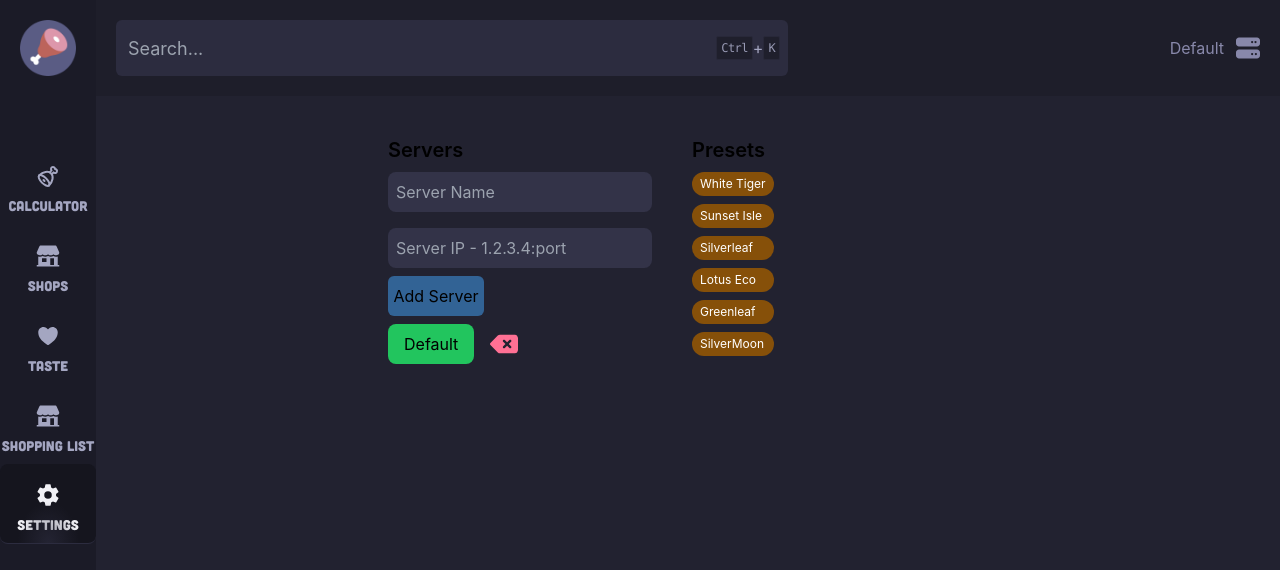
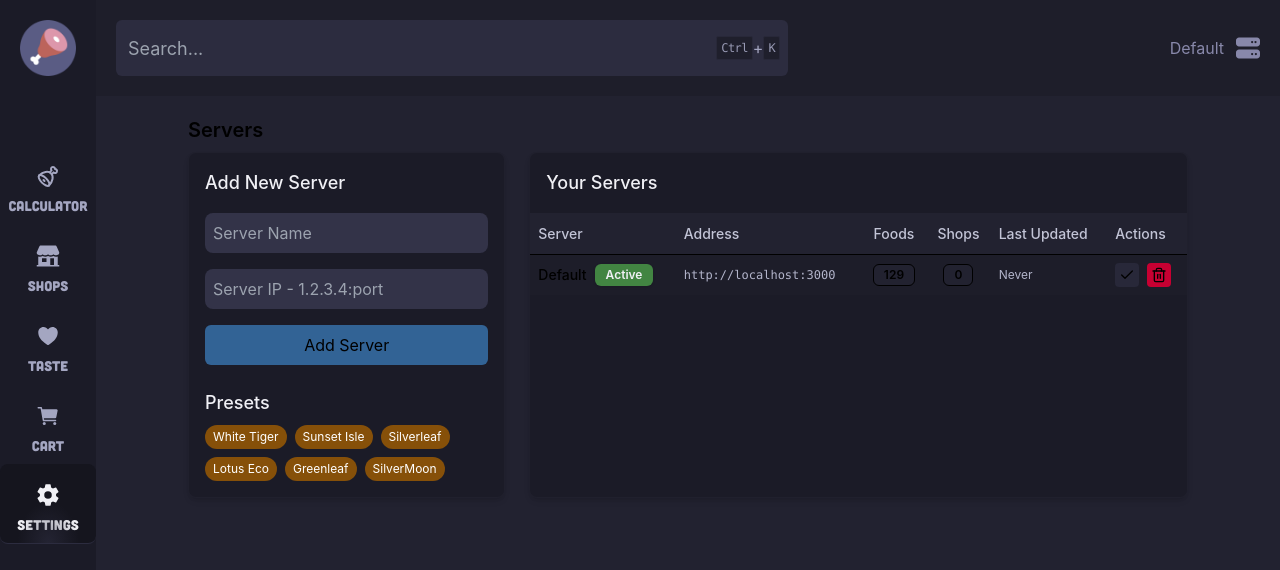
Before and after one commit to oddiz/ecofoodapp-v2.1, a Next.js app: page /settings in a window 1280 px wide. Shown: the top 570 px of the page. Built offline with nearby package versions, Linux system fonts and the light colour scheme.

Commit message:
better settings

```diff
--- a/src/components/Nav/Navigator.tsx
+++ b/src/components/Nav/Navigator.tsx
@@ -1,6 +1,11 @@
 import { TbMeat } from "react-icons/tb";
 import { NavItem } from "./NavItem";
-import { IoStorefrontSharp, IoHeart, IoSettingsSharp } from "react-icons/io5";
+import {
+  IoStorefrontSharp,
+  IoHeart,
+  IoSettingsSharp,
+  IoCart,
+} from "react-icons/io5";
 import Image from "next/image";
 import { useNavigator } from "@/hooks/useNavigator";
 import Link from "next/link";
@@ -27,9 +32,9 @@ export const Navigator: React.FC = () => {
     },
     {
       id: "shopping-list",
-      label: "Shopping List",
-      icon: <IoStorefrontSharp size={24} />,
-      link: "/shopping-list",
+      label: "Cart",
+      icon: <IoCart size={24} />,
+      link: "/cart",
     },
     {
       id: "settings",
--- a/src/components/pages/settings/AddServer.tsx
+++ b/src/components/pages/settings/AddServer.tsx
@@ -1,11 +1,20 @@
+import { Badge } from "@/components/ui/badge";
+import {
+  TableBody,
+  Table,
+  TableCell,
+  TableHead,
+  TableHeader,
+  TableRow,
+} from "@/components/ui/table";
 import { useServerStore } from "@/store/useServerStore";
 import type { EcoServer } from "@/types/server";
 import { getFoodsFromAPI } from "@/utils/getServerFoods";
 import { getFoodShopsFromAPI } from "@/utils/getServerFoodShops";
 import { sanitizeUrl } from "@/utils/sanitizeUrl";
 import { Button, Input } from "@headlessui/react";
+import { Check, Trash2 } from "lucide-react";
 import { useState } from "react";
-import { FaDeleteLeft } from "react-icons/fa6";
 import { toast } from "sonner";
 
 const PREFILLED_SERVERS: EcoServer[] = [
@@ -74,9 +83,45 @@ const AddServerComponent = () => {
     }
     setServerLoading(false);
   };
-  const ServerPresetBadge = ({ server }: { server: EcoServer }) => {
+
   return (
+    <div className="flex flex-col my-5">
+      <h2 className="mb-2 text-xl font-semibold">Servers</h2>
+      <div className="grid grid-cols-1 lg:grid-cols-3 gap-6">
+        {/* Add Server Form */}
+        <div className="p-4 bg-primarydark-700 rounded-lg border border-primarydark-500/40 shadow-md">
+          <h3 className="text-lg font-medium mb-4 text-primary-100">
+            Add New Server
+          </h3>
+          <div className="space-y-4">
+            <Input
+              value={newServerName}
+              onChange={(e) => setNewServerName(e.target.value)}
+              placeholder="Server Name"
+              className="w-full h-10 px-2 bg-primarydark-300 focus:bg-primarydark-200 focus:ring-0 rounded-lg focus:outline-none"
+            />
+            <Input
+              value={newServerIP}
+              onChange={(e) => setNewServerIP(e.target.value)}
+              placeholder="Server IP - 1.2.3.4:port"
+              className="w-full h-10 px-2 bg-primarydark-300 focus:bg-primarydark-200 focus:ring-0 rounded-lg focus:outline-none"
+            />
+            <Button
+              className="bg-ecoblue-600 w-full h-10 rounded-md"
+              onClick={handleAddServer}
+            >
+              {serverLoading ? "Loading..." : "Add Server"}
+            </Button>
+          </div>
+
+          <div className="mt-6">
+            <h3 className="text-lg font-medium mb-2 text-primary-100">
+              Presets
+            </h3>
+            <div className="flex flex-wrap gap-2">
+              {PREFILLED_SERVERS.map((server: EcoServer) => (
                 <span
+                  key={server.name}
                   onClick={() => {
                     setNewServerName(server.name);
                     setNewServerIP(server.address);
@@ -85,55 +130,133 @@ const AddServerComponent = () => {
                 >
                   {server.name}
                 </span>
-    );
-  };
-  return (
-    <div className="flex flex-row my-5  ">
-      <div className="flex flex-col my-5  ">
-        <h2 className="mb-2 text-xl font-semibold ">Servers</h2>
-        <div className="mb-2 flex flex-col space-y-2">
-          <Input
-            value={newServerName}
-            onChange={(e) => setNewServerName(e.target.value)}
-            placeholder="Server Name"
-            className="mb-2 w-full h-10 px-2 bg-primarydark-300 focus:bg-primarydark-200 focus:ring-0 rounded-lg focus:outline-none  max-w-xs"
-          />
-          <Input
-            value={newServerIP}
-            onChange={(e) => setNewServerIP(e.target.value)}
-            placeholder="Server IP - 1.2.3.4:port"
-            className="mb-2 w-full h-10 px-2 bg-primarydark-300 focus:bg-primarydark-200 focus:ring-0 rounded-lg focus:outline-none  max-w-xs"
-          />
-          <Button
-            className=" bg-ecoblue-600 w-24 h-10 rounded-md"
-            onClick={handleAddServer}
-          >
-            {serverLoading ? "Loading" : "Add Server"}
-          </Button>
-          {availableServers.map((server: EcoServer) => (
-            <div key={server.address} className="flex flex-row space-x-2">
-              <button
-                onClick={() => setCurrentServer(server)}
-                className={`mr-2 rounded-lg ${server.address === currentServer.address ? "bg-green-500" : "bg-gray-500"} px-4 py-2 text-black`}
-              >
-                {server.name}
-              </button>
-
-              <FaDeleteLeft
-                size={28}
-                onClick={() => removeServer(server)}
-                className="cursor-pointer mr-2 rounded-lg text-ecored-300 text-xs self-center "
-              />
-            </div>
               ))}
             </div>
           </div>
-      <div className="flex flex-col my-5  px-10">
-        <h2 className="mb-2 text-xl font-semibold ">Presets</h2>
-        <div className="mb-2 flex flex-col space-y-2">
-          {PREFILLED_SERVERS.map((server: EcoServer) => (
-            <ServerPresetBadge key={server.name} server={server} />
-          ))}
+        </div>
+
+        {/* Server List Table - Using shadcn style */}
+        <div className="col-span-1 lg:col-span-2 bg-primarydark-700 rounded-lg border border-primarydark-500/40 shadow-md overflow-hidden">
+          <div className="p-4 border-b border-primarydark-600">
+            <h3 className="text-lg font-medium text-primary-100">
+              Your Servers
+            </h3>
+          </div>
+
+          {availableServers.length === 0 ? (
+            <div className="p-8 text-center text-primary-400">
+              <p>No servers added yet</p>
+              <p className="text-sm mt-1">
+                Add a server using the form or select a preset
+              </p>
+            </div>
+          ) : (
+            <div className="overflow-x-auto">
+              <Table>
+                <TableHeader className="bg-primarydark-600">
+                  <TableRow>
+                    <TableHead className="text-primary-300">Server</TableHead>
+                    <TableHead className="text-primary-300">Address</TableHead>
+                    <TableHead className="text-primary-300 text-center">
+                      Foods
+                    </TableHead>
+                    <TableHead className="text-primary-300 text-center">
+                      Shops
+                    </TableHead>
+                    <TableHead className="text-primary-300">
+                      Last Updated
+                    </TableHead>
+                    <TableHead className="text-primary-300">Actions</TableHead>
+                  </TableRow>
+                </TableHeader>
+                <TableBody>
+                  {availableServers.map((server: EcoServer) => {
+                    // Get server data from the store
+                    const foods =
+                      useServerStore.getState().serverFoods[server.address] ??
+                      [];
+                    const shops =
+                      useServerStore.getState().serverShops[server.address] ??
+                      [];
+                    const lastRefresh =
+                      useServerStore.getState().lastRefreshList?.[
+                        server.address
+                      ];
+                    const isActive = server.address === currentServer.address;
+
+                    return (
+                      <TableRow
+                        key={server.address}
+                        className={`border-b border-primarydark-600 ${isActive ? "bg-primarydark-600/30" : ""} hover:bg-primarydark-600/50`}
+                      >
+                        <TableCell className="font-medium">
+                          <div className="flex items-center gap-2">
+                            {server.name}
+                            {isActive && (
+                              <Badge className="bg-ecogreen-600 text-primary-100">
+                                Active
+                              </Badge>
+                            )}
+                          </div>
+                        </TableCell>
+                        <TableCell className="font-mono text-xs text-primary-400">
+                          {server.address}
+                        </TableCell>
+                        <TableCell className="text-center">
+                          <Badge
+                            variant="outline"
+                            className="bg-primarydark-600"
+                          >
+                            {foods.length}
+                          </Badge>
+                        </TableCell>
+                        <TableCell className="text-center">
+                          <Badge
+                            variant="outline"
+                            className="bg-primarydark-600"
+                          >
+                            {shops.length}
+                          </Badge>
+                        </TableCell>
+                        <TableCell className="text-xs text-primary-400">
+                          {lastRefresh
+                            ? new Date(lastRefresh).toLocaleString()
+                            : "Never"}
+                        </TableCell>
+                        <TableCell>
+                          <div className="flex space-x-2">
+                            <button
+                              onClick={() => setCurrentServer(server)}
+                              disabled={isActive}
+                              className={`p-1 rounded ${
+                                isActive
+                                  ? "bg-primarydark-500 cursor-not-allowed"
+                                  : "bg-ecoblue-600 hover:bg-ecoblue-500"
+                              }`}
+                              title={
+                                isActive
+                                  ? "Current server"
+                                  : "Set as active server"
+                              }
+                            >
+                              <Check size={16} />
+                            </button>
+                            <button
+                              onClick={() => removeServer(server)}
+                              className="p-1 rounded bg-ecored-600 hover:bg-ecored-500"
+                              title="Remove server"
+                            >
+                              <Trash2 size={16} />
+                            </button>
+                          </div>
+                        </TableCell>
+                      </TableRow>
+                    );
+                  })}
+                </TableBody>
+              </Table>
+            </div>
+          )}
         </div>
       </div>
     </div>
--- a/src/components/pages/shopping/ShopMarker.tsx
+++ b/src/components/pages/shopping/ShopMarker.tsx
@@ -1,6 +1,6 @@
 import React, { useState } from "react";
 import { Store } from "lucide-react";
-import type { BestDeal } from "@/pages/shopping-list";
+import type { BestDeal } from "@/pages/cart";
 
 interface MapDimensions {
   naturalWidth: number;
@@ -16,7 +16,6 @@ interface ShopMarkerProps {
 
 const ShopMarker: React.FC<ShopMarkerProps> = ({ deal, mapDimensions }) => {
   const [showTooltip, setShowTooltip] = useState(false);
-  console.log(deal);
   if (deal.shop?.coordinates === undefined) return null;
   // Calculate position based on coordinates and map dimensions
   const positionX =
--- a/src/components/pages/shopping/ShoppingMap.tsx
+++ b/src/components/pages/shopping/ShoppingMap.tsx
@@ -3,7 +3,7 @@ import React, { useState, useRef, useEffect } from "react";
 import ShopMarker from "@/components/pages/shopping/ShopMarker";
 import { generateApiEndpoints } from "@/utils/generateApiEndpoints";
 import { useServerStore } from "@/store/useServerStore";
-import type { BestDeal } from "@/pages/shopping-list";
+import type { BestDeal } from "@/pages/cart";
 
 interface ShoppingMapProps {
   bestDeals: BestDeal[];
--- a/src/pages/shopping-list.tsx
+++ b/src/pages/cart.tsx
@@ -16,6 +16,7 @@ import { useShoppingStore } from "@/store/useShoppingStore";
 import type { Food } from "@/types/food";
 import { Trash2, ShoppingCart, Plus, Minus } from "lucide-react";
 import ShoppingMap from "@/components/pages/shopping/ShoppingMap";
+import { ShopNameColorParser } from "@/components/ShopName";
 
 export interface BestDeal {
   item: string;
@@ -44,15 +45,15 @@ export default function ShoppingPage() {
   } = useShoppingStore();
 
   // Server store
-  const { currentServerFoods } = useServerStore();
+  const { getCurrentFoods } = useServerStore();
 
   // Filter foods based on search term
   useEffect(() => {
-    const filtered = currentServerFoods.filter((food) =>
+    const filtered = getCurrentFoods().filter((food) =>
       food.name.toLowerCase().includes(searchTerm.toLowerCase()),
     );
     setFilteredItems(filtered);
-  }, [searchTerm, currentServerFoods]);
+  }, [searchTerm, getCurrentFoods]);
 
   // Calculate best deals based on shopping list
   const bestDeals = useMemo(() => {
@@ -71,7 +72,7 @@ export default function ShoppingPage() {
   }, [shoppingList]);
 
   return (
-    <div className="flex flex-col h-full bg-primarydark-800 text-primary-200 p-4 space-y-6">
+    <div className="flex flex-col h-full bg-primarydark-800 text-primary-200 p-4 space-y-6 overflow-y-auto">
       <div className="flex justify-between items-center">
         <h1 className="text-3xl font-bold text-primary-100">Shopping List</h1>
         <div className="flex gap-2">
@@ -99,7 +100,7 @@ export default function ShoppingPage() {
                 value={searchTerm}
                 onChange={(e) => setSearchTerm(e.target.value)}
                 placeholder="Search for food items"
-                className="flex-grow bg-primarydark-600 border-primarydark-400"
+                className="flex-grow bg-primarydark-600 border-primarydark-400 caret-primary-400"
               />
               <Input
                 type="number"
@@ -251,7 +252,11 @@ export default function ShoppingPage() {
                                   variant="outline"
                                   className="bg-primarydark-600 border-primarydark-400"
                                 >
-                                  {deal.shop?.shopName}
+                                  {deal.shop?.shopName && (
+                                    <ShopNameColorParser
+                                      name={deal.shop.shopName}
+                                    />
+                                  )}
                                 </Badge>
                                 <span className="text-xs text-primary-400">
                                   {deal.quantity} @ ${deal.price.toFixed(2)}
--- a/src/pages/settings.tsx
+++ b/src/pages/settings.tsx
@@ -3,7 +3,7 @@ import type { NextPage } from "next";
 
 const Settings: NextPage = () => {
   return (
-    <div className="caret-slate-100 flex flex-col justify-center min-w-[600px] max-w-[800px] mx-auto">
+    <div className="caret-slate-100 flex flex-col justify-center min-w-[800px] max-w-[1000px] mx-auto">
       <AddServerComponent />
     </div>
   );
```
Lines whose indentation alone changed are shown as unchanged.
